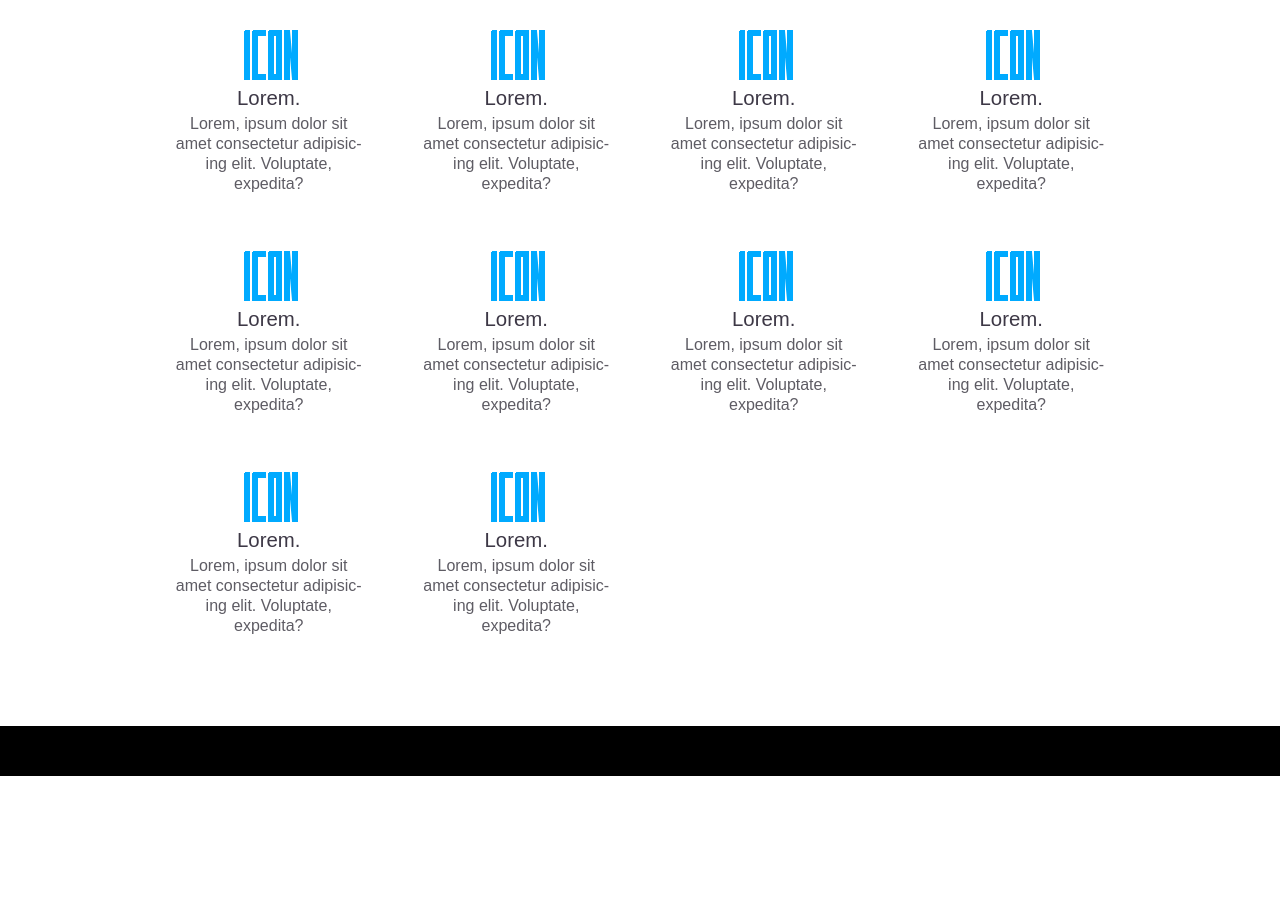
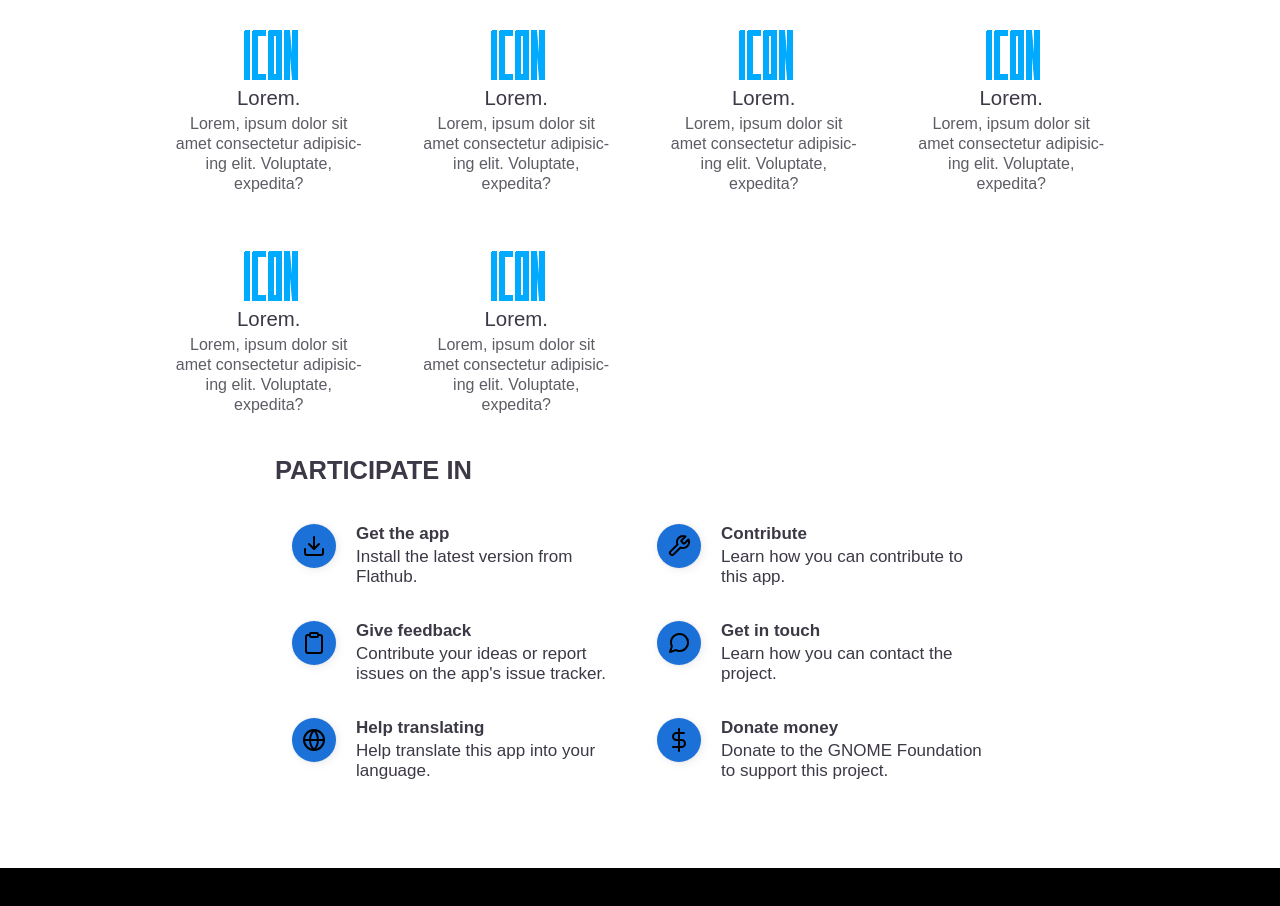
Before and after one commit to 0xarch/Wark, a plain HTML site: page index.html in a window 1280 px wide. Shown: the part 1813-2719 px from the top of the page. Before the commit the page ends 2589 px from the top, so only its background shows below. Drawn offline with Linux system fonts and the light colour scheme.

Commit message:
update: GNOME's a.text-button

```diff
--- a/index.html
+++ b/index.html
@@ -8,6 +8,11 @@
     <link rel="stylesheet" href="src/GNOME.preframe.css">
     <link rel="stylesheet" href="src/GNOME.defs.css">
     <title>Document</title>
+    <style>
+        body{
+            --primary-color:var(--blue4);
+        }
+    </style>
 </head>
 
 <body>
@@ -31,7 +36,7 @@
             DISCOVER THE BEST APPLICATIONS IN GNOME CIRCLE, AND LEARN HOW TO PARTICIPATE IN THEM.
         </section>
     </div>
-    <main id="content">
+    <main id="content" class="content">
         <section class="small">
             <p></p>
             <p>
@@ -73,11 +78,54 @@
                 <li><a href=""><img width='64' height='64' src="fakesvg64.svg"><div><b>Lorem.</b><small>Lorem, ipsum dolor sit amet consectetur adipisicing elit. Voluptate, expedita?</small></div></a></li>
                 <li><a href=""><img width='64' height='64' src="fakesvg64.svg"><div><b>Lorem.</b><small>Lorem, ipsum dolor sit amet consectetur adipisicing elit. Voluptate, expedita?</small></div></a></li>
                 <li><a href=""><img width='64' height='64' src="fakesvg64.svg"><div><b>Lorem.</b><small>Lorem, ipsum dolor sit amet consectetur adipisicing elit. Voluptate, expedita?</small></div></a></li>
-                <li><a href=""><img width='64' height='64' src="fakesvg64.svg"><div><b>Lorem.</b><small>Lorem, ipsum dolor sit amet consectetur adipisicing elit. Voluptate, expedita?</small></div></a></li>
-                <li><a href=""><img width='64' height='64' src="fakesvg64.svg"><div><b>Lorem.</b><small>Lorem, ipsum dolor sit amet consectetur adipisicing elit. Voluptate, expedita?</small></div></a></li>
-                <li><a href=""><img width='64' height='64' src="fakesvg64.svg"><div><b>Lorem.</b><small>Lorem, ipsum dolor sit amet consectetur adipisicing elit. Voluptate, expedita?</small></div></a></li>
-                <li><a href=""><img width='64' height='64' src="fakesvg64.svg"><div><b>Lorem.</b><small>Lorem, ipsum dolor sit amet consectetur adipisicing elit. Voluptate, expedita?</small></div></a></li>
             </ul>
+        </section>
+        <section class="dsmall">
+            <h2>PARTICIPATE IN</h2>
+            <div class="buttons">
+                <a href="" class="text-button">
+                    <div class="icon"><img src="svgs/gnome-feather-download.svg" alt=""></div>
+                    <div>
+                        <h4>Get the app</h4>
+                        Install the latest version from Flathub.
+                    </div>
+                </a>
+                <a href="" class="text-button">
+                    <div class="icon"><img src="svgs/gnome-feather-tool.svg" alt=""></div>
+                    <div>
+                        <h4>Contribute</h4>
+                        Learn how you can contribute to this app.
+                    </div>
+                </a>
+                <a href="" class="text-button">
+                    <div class="icon"><img src="svgs/gnome-feather-clipboard.svg" alt=""></div>
+                    <div>
+                        <h4>Give feedback</h4>
+                        Contribute your ideas or report issues on the app's issue tracker.
+                    </div>
+                </a>
+                <a href="" class="text-button">
+                    <div class="icon"><img src="svgs/gnome-feather-message-circle.svg" alt=""></div>
+                    <div>
+                        <h4>Get in touch</h4>
+                        Learn how you can contact the project.
+                    </div>
+                </a>
+                <a href="" class="text-button">
+                    <div class="icon"><img src="svgs/gnome-feather-globe.svg" alt=""></div>
+                    <div>
+                        <h4>Help translating</h4>
+                        Help translate this app into your language.
+                    </div>
+                </a>
+                <a href="" class="text-button">
+                    <div class="icon"><img src="svgs/gnome-feather-dollar-sign.svg" alt=""></div>
+                    <div>
+                        <h4>Donate money</h4>
+                        Donate to the GNOME Foundation to support this project.
+                    </div>
+                </a>
+            </div>
         </section>
     </main>
     <footer></footer>
--- a/src/GNOME.preframe.css
+++ b/src/GNOME.preframe.css
@@ -56,14 +56,15 @@
     background: #3d3846;
 }
 
-.root-intro,#intro {
+.root-intro,
+#intro {
     padding: 90px 10px 60px;
     margin-bottom: 60px;
     background: #241f31;
     color: var(--secondary-color);
 }
 
-#content a {
+.content a {
     color: var(--link-color);
     text-decoration: none;
 }
@@ -79,16 +80,16 @@
     background: linear-gradient(180deg, var(--header-color), var(--background-color));
 }
 
-.special h2{
+.special h2 {
     font-size: 45px;
 }
 
-.special small{
+.special small {
     font-size: 18px;
     color: var(--header-second-color);
 }
 
-.special>div{
+.special>div {
     max-width: 500px;
 }
 
@@ -101,6 +102,10 @@
 
 section.small {
     max-width: 690px;
+}
+
+section.dsmall{
+    max-width: 790px;
 }
 
 ul.intros {
@@ -153,3 +158,42 @@
     padding-bottom: 30px;
     margin-top: 70px;
 }
+
+.buttons {
+    margin: auto;
+    display: grid;
+    grid-template-columns: repeat(auto-fill, minmax(300px, 1fr));
+}
+
+.buttons .text-button,
+.buttons .text-button:visited {
+    display: flex;
+    background-color: var(--background-color);
+    transition: .3s background-color;
+    padding: 1em;
+    color: var(--text-color);
+    border-radius: 7px;
+}
+
+.buttons .text-button .icon,
+.buttons .text-button:visited .icon {
+    filter: var(--light-shadow);
+    margin-inline-end: 20px;
+    border-radius: 50%;
+    background: var(--primary-color);
+    padding: 10px;
+    height: 24px;
+    width: 24px;
+}
+
+.buttons .text-button:hover,
+.buttons .text-button:visited:hover {
+    background-color: var(--tile-hover-color);
+    color: var(--text-color);
+    filter: none;
+}
+
+.buttons .text-button h4,
+.buttons .text-button:visited h4 {
+    margin: 0 0 3px;
+}
```
